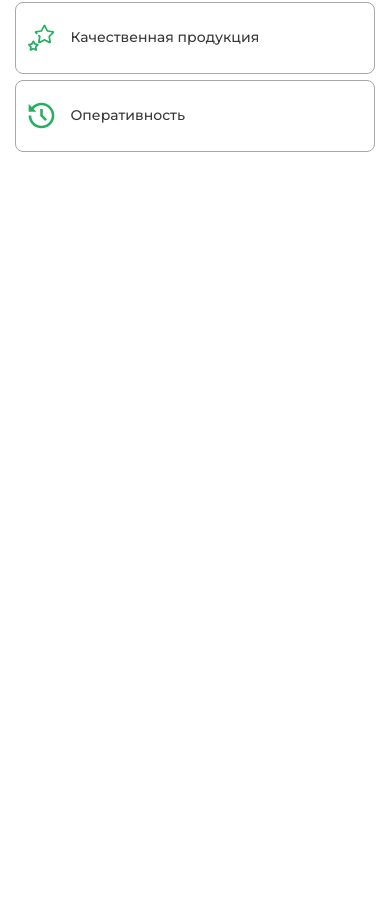
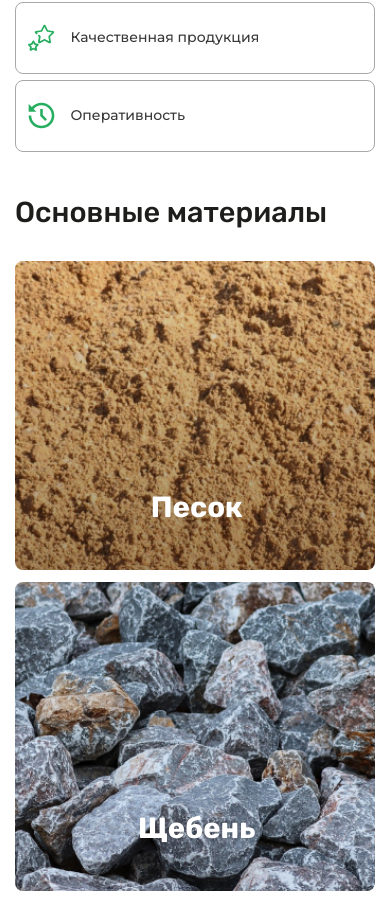
Before and after one commit to Wlad199/Project__23-SpecTrans, a website built with webpack: page src/index.html in a window 390 px wide. Shown: the part 1182-2081 px from the top of the page. Before the commit the page ends 1484 px from the top, so only its background shows below. Built offline with nearby package versions, Linux system fonts and the light colour scheme; files whose address does not match are found by name.

Commit message:
materials

```diff
--- a/src/html/_mainpage.htm
+++ b/src/html/_mainpage.htm
@@ -58,4 +58,35 @@
 			</div>
 		</div>
 	</section>
+	<section class="materials">
+		<div class="materials__container">
+			<div class="materials__title title">Основные материалы</div>
+			<div class="materials__content content-materials">
+				<div class="content-materials__column">
+					<div class="content-materials__image-ibg">
+						<img src="@img/materials/01.jpg" alt="image">
+					</div>
+					<div class="content-materials__desctiption">Песок</div>
+				</div>
+				<div class="content-materials__column">
+					<div class="content-materials__image-ibg">
+						<img src="@img/materials/02.jpg" alt="image">
+					</div>
+					<div class="content-materials__desctiption">Щебень</div>
+				</div>
+				<div class="content-materials__column">
+					<div class="content-materials__image-ibg">
+						<img src="@img/materials/07.jpg" alt="image">
+					</div>
+					<div class="content-materials__desctiption">Асфальтная крошка</div>
+				</div>
+				<div class="content-materials__column">
+					<div class="content-materials__image-ibg">
+						<img src="@img/materials/04.jpg" alt="image">
+					</div>
+					<div class="content-materials__desctiption">Аренда техники</div>
+				</div>
+			</div>
+		</div>
+	</section>
 </main>
--- a/src/scss/mainpage.scss
+++ b/src/scss/mainpage.scss
@@ -74,7 +74,7 @@
 			flex: 0 1 49%;
 		}
 		@media (max-width: 550px) {
-			flex: 0 1 100%;
+			flex: 0 0 100%;
 		}
 		//padding: 35px 25px;
 		@include adaptiveValue("padding-top", 35, 20, 1420, 992, 2);
@@ -118,3 +118,81 @@
 		}
 	}
 }
+
+// materials ====================================================================================================//
+
+.materials {
+	@include adaptiveValue("padding-top", 80, 40);
+
+	&__container {
+	}
+
+	&__title {
+		@include adaptiveValue("padding-bottom", 60, 30);
+	}
+
+	&__content {
+		display: flex;
+		justify-content: space-between;
+		@include adaptiveValue("gap", 20, 10, 1420, 992, 2);
+		@media (max-width: 992px) {
+			flex-wrap: wrap;
+			@include adaptiveValue("gap", 20, 10, 992, 320, 1);
+		}
+	}
+}
+
+.content-materials {
+
+	&__column {
+		flex: 0 1 25%;
+		position: relative;
+		@media (max-width: 992px) {
+			flex: 0 1 48%;
+		}
+		@media (max-width: 767px) {
+			flex: 0 1 100%;
+		}
+		@media (min-width: 992px) {
+			transition: all 0.3s ease 0s;
+			cursor: pointer;
+			&:hover {
+				transform: translate(0, -5%);
+				opacity: 0.9;
+			}
+		}
+	}
+
+	&__image {
+		img {
+			//max-width: 100%;
+			width: 340px;
+		}
+		&-ibg {
+			img {
+				border-radius: 8px;
+			}
+			height: 524px;
+			@media (max-width: 767px) {
+				@include adaptiveValue("height", 524, 270, 767, 320, 1);
+			}
+		}
+	}
+
+	&__desctiption {
+		font-weight: 700;
+		//font-size: 40px;
+		@include adaptiveValue("font-size", 40, 28, 1420, 992, 1);
+		color: #fff;
+		position: absolute;
+		bottom: 0;
+		right: 0;
+		width: 90%;
+		height: 100%;
+		transform: translate(-5%, 75%);
+		text-align: center;
+		@media (max-width: 992px) {
+			@include adaptiveValue("font-size", 40, 28, 992, 320, 1);
+		}
+	}
+}
```
Also changed, not shown: src/img/materials/01.jpg (added), src/img/materials/02.jpg (added), src/img/materials/03.jpg (added), src/img/materials/033.jpg (added), src/img/materials/04.jpg (added), src/img/materials/05.jpg (added), src/img/materials/06.jpg (added), src/img/materials/07.jpg (added), src/img/materials/08.jpg (added), src/img/materials/10.jpg (added), src/img/materials/11.jpg (added), src/img/materials/12.jpg (added).
